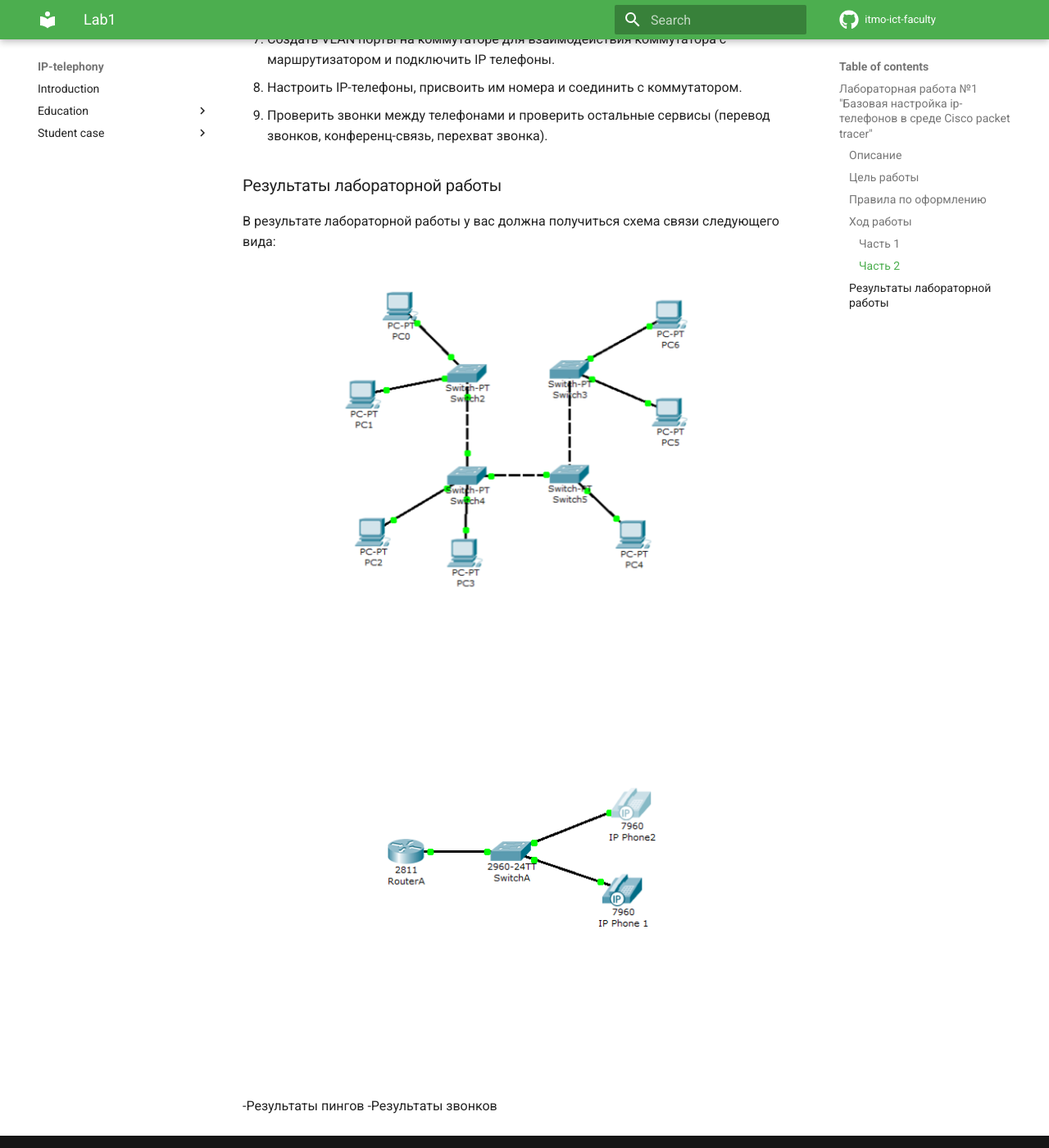
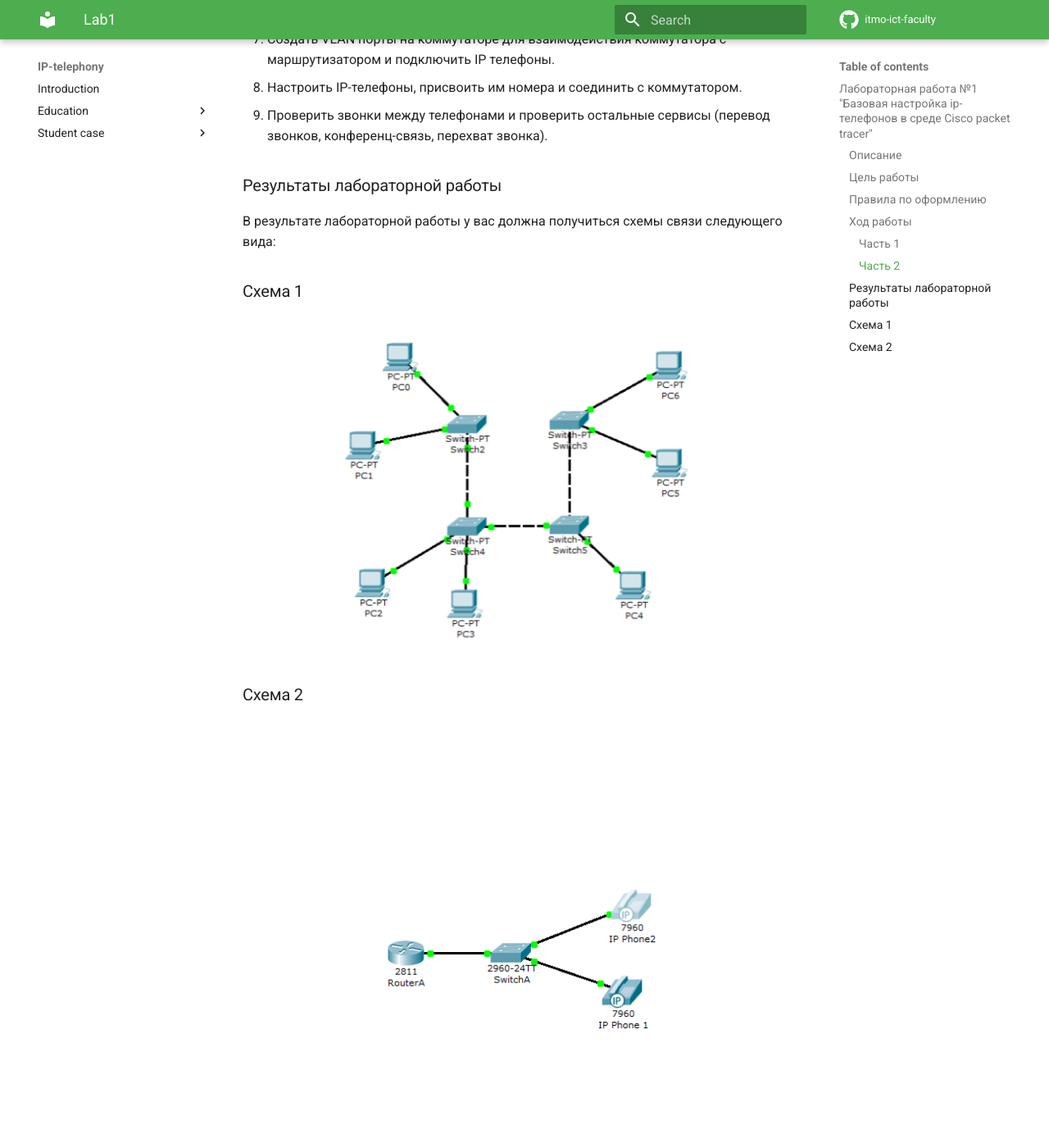
Before and after one commit to itmo-ict-faculty/ip-telephony, an MkDocs documentation site: the page built from docs/education/labs2023_2024/lab1/lab1.md, in a window 1280 px wide and 1400 px high, scrolled down 1253 px. Shown: the whole window at 82% size. Built offline with MkDocs 1.6.1 and Material for MkDocs 9.7.7, drawn with Linux system fonts in a browser that asks for light colours; comment, search, counter and statistics services are not loaded.

Commit message:
Update lab1.md

```diff
--- a/docs/education/labs2023_2024/lab1/lab1.md
+++ b/docs/education/labs2023_2024/lab1/lab1.md
@@ -32,9 +32,13 @@
 9. Проверить звонки между телефонами и проверить остальные сервисы (перевод звонков, конференц-связь, перехват звонка).
 
 ### Результаты лабораторной работы
-В результате лабораторной работы у вас должна получиться схема связи следующего вида:
+В результате лабораторной работы у вас должна получиться схемы связи следующего вида:
+
+### Схема 1
 
 ![Схема 1](sh.png)
+
+### Схема 2
 
 ![Схема 2](sh2.png)
 
```
